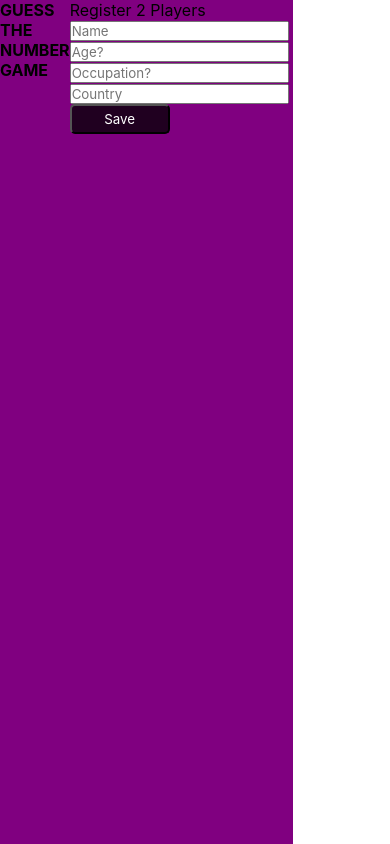
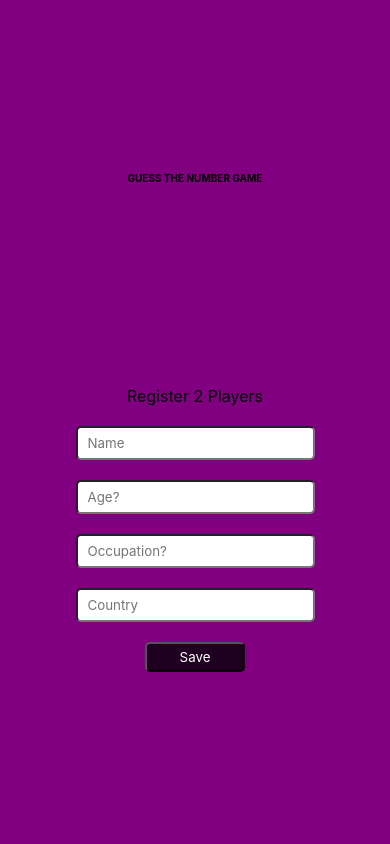
Before and after one commit to donaldumoru/guess-the-number-game, a plain HTML site: page index.html in a window 390 px wide. Drawn offline with Linux system fonts and the light colour scheme.

Commit message:
Update style.css

```diff
--- a/css/style.css
+++ b/css/style.css
@@ -3,24 +3,6 @@
     padding: 0;
     font-family: -apple-system, BlinkMacSystemFont, 'Segoe UI', Roboto, Oxygen, Ubuntu, Cantarell, 'Open Sans', 'Helvetica Neue', sans-serif;
 }
-
-.game-container{
-    height: 100vh;
-    background-color: purple;
-    display: flex;
-    justify-content: center;
-}
-
-.game-wrapper{
-    display: flex;
-    justify-content: center;
-    align-items: center;
-    flex-direction: column;
-    gap: 30px;
-    background: aliceblue;
-    width: 35%;
-}
-
 
 button{
     padding: 5px;
@@ -31,7 +13,44 @@ button{
     background: #000000bf;
 }
 
-#your-guess{
+.game-wrapper{
+    display: flex;
+    flex-direction: column;
+    align-items: center;
+    justify-content: space-evenly;
+    background-color: purple;
+}
+
+.game-container{
+    display: flex;
+    justify-content: space-evenly;
+    align-items: center;
+    flex-direction: column;
+    gap: 30px;
+    background: aliceblue;
+    width: 35%;
+    height: 100vh;
+}
+
+
+#player-info{
+    display: flex;
+    justify-content: center;
+    align-items: center;
+    flex-direction: column;
+    gap: 20px;
+}
+
+
+#container{
+    justify-content: center;
+    align-items: center;
+    flex-direction: column;
+    gap: 20px;
+}
+
+
+#your-guess, #your-name, #your-age, #your-occupation, #your-country{
     height: 10px;
     padding: 10px;
     border-radius: 5px;
@@ -41,7 +60,7 @@ button{
 @media (max-width: 768px) {
 
     h1{
-        font-size: 16px;
+        font-size: 10px;
     }
 
     #too-high{
@@ -49,11 +68,12 @@ button{
         text-align: center;
     }
 
-    .game-wrapper{
+    .game-container{
         background-color: purple;
         width: 75%;
         display: flex;
         flex-direction: column;
         justify-content: space-evenly;
     }
+
 }
```
